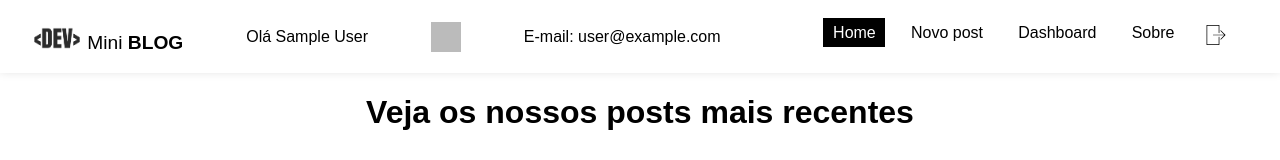
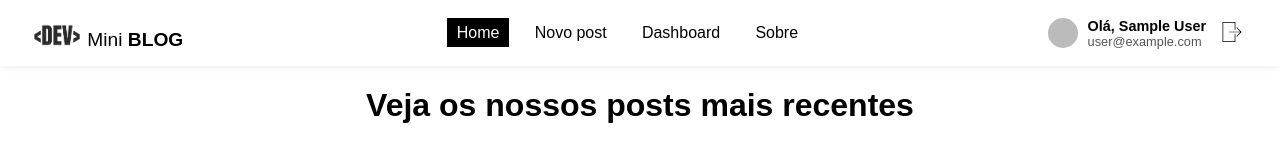
Before and after one commit to ManoLuuL/pos-devops, a React (Vite) app in the folder pos-devops/: page / in a window 1280 px wide. Shown: the top 160 px of the page. Built offline with nearby package versions, Linux system fonts and the light colour scheme; no server answers; the database is empty; sample sign-in values are in the browser's storage.

Commit message:
fix(navbar): ajusta estilizacao para novo padrao de layout

```diff
--- a/pos-devops/src/components/Navbar.jsx
+++ b/pos-devops/src/components/Navbar.jsx
@@ -1,27 +1,25 @@
-import { NavLink } from "react-router-dom"
-import { userAuthentication } from "../hooks/userAuthentication"
-import { useAuthValue } from "../context/AuthContext"
-import styles from "./Navbar.module.css"
-import sair from "../../public/exit-svgrepo-com.svg"
-import logo from "./../../public/logoDevBlog.png"
-import userimg from "./../../public/user.svg"
+import { NavLink } from "react-router-dom";
+import { userAuthentication } from "../hooks/userAuthentication";
+import { useAuthValue } from "../context/AuthContext";
+import styles from "./Navbar.module.css";
+import sair from "../../public/exit-svgrepo-com.svg";
+import logo from "./../../public/logoDevBlog.png";
+import userimg from "./../../public/user.svg";
 
 const Navbar = () => {
-  const { logout } = userAuthentication()
-  const { user } = useAuthValue()
+  const { logout } = userAuthentication();
+  const { user } = useAuthValue();
 
   return (
     <nav className={styles.navbar}>
+      {/* Logo e nome do site */}
       <NavLink className={styles.brand} to="/">
         <div>
           <img src={logo} alt="Brand" width="50px" height="30px" /> Mini <span>Blog</span>
         </div>
       </NavLink>
-      {user && (<>
-        {`Olá ${user.displayName}`}
-        <img src={user.photoURL || userimg} alt="User" width="30px" height="30px" />
-        {`E-mail: ${user.email}`}
-      </>)}
+
+      {/* Links de navegação */}
       <ul className={styles.links_list}>
         <li>
           <NavLink
@@ -79,14 +77,25 @@ const Navbar = () => {
             Sobre
           </NavLink>
         </li>
-        {user && (
-          <li>
-            <button onClick={logout} className={styles.exit}>
-              <img src={sair} width="20" height="20" />
-            </button>
-          </li>
-        )}
       </ul>
+
+      {/* Informações do usuário */}
+      {user && (
+        <div className={styles.user_info}>
+          <img
+            src={user.photoURL || userimg}
+            alt="User"
+            className={styles.user_img}
+          />
+          <div>
+            <p className={styles.user_name}>Olá, {user.displayName}</p>
+            <p className={styles.user_email}>{user.email}</p>
+          </div>
+          <button onClick={logout} className={styles.exit}>
+            <img src={sair} alt="Sair" width="20" height="20" />
+          </button>
+        </div>
+      )}
     </nav>
   );
 };
--- a/pos-devops/src/components/Navbar.module.css
+++ b/pos-devops/src/components/Navbar.module.css
@@ -1,9 +1,10 @@
 .navbar {
   display: flex;
-  box-shadow: rgba(0, 0, 0, 0.15) 0px -2px 10px 0px;
   justify-content: space-between;
   align-items: center;
   padding: 0.5em 2em;
+  box-shadow: rgba(0, 0, 0, 0.15) 0px -2px 10px 0px;
+  background-color: #fff;
 }
 
 .brand {
@@ -26,13 +27,40 @@
 
 .links_list li a {
   padding: 0.4em 0.6em;
+  text-decoration: none;
 }
 
 .active {
   background-color: #000;
   color: #fff;
 }
-.exit{
+
+.user_info {
+  display: flex;
+  align-items: center;
+  gap: 10px;
+}
+
+.user_img {
+  width: 30px;
+  height: 30px;
+  border-radius: 50%;
+}
+
+.user_name {
+  margin: 0;
+  font-size: 0.9rem;
+  font-weight: bold;
+}
+
+.user_email {
+  margin: 0;
+  font-size: 0.8rem;
+  color: #555;
+}
+
+.exit {
   border: none;
   background-color: transparent;
+  cursor: pointer;
 }
```
